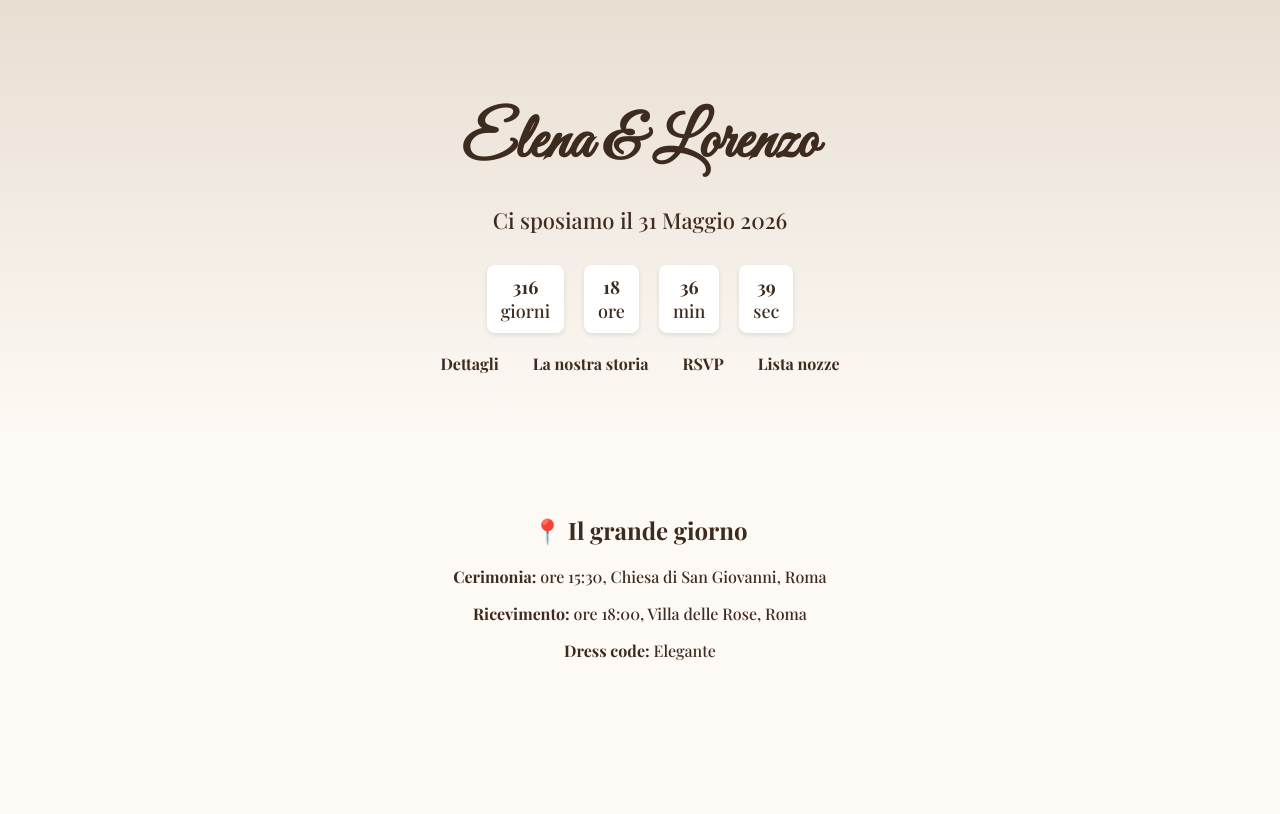
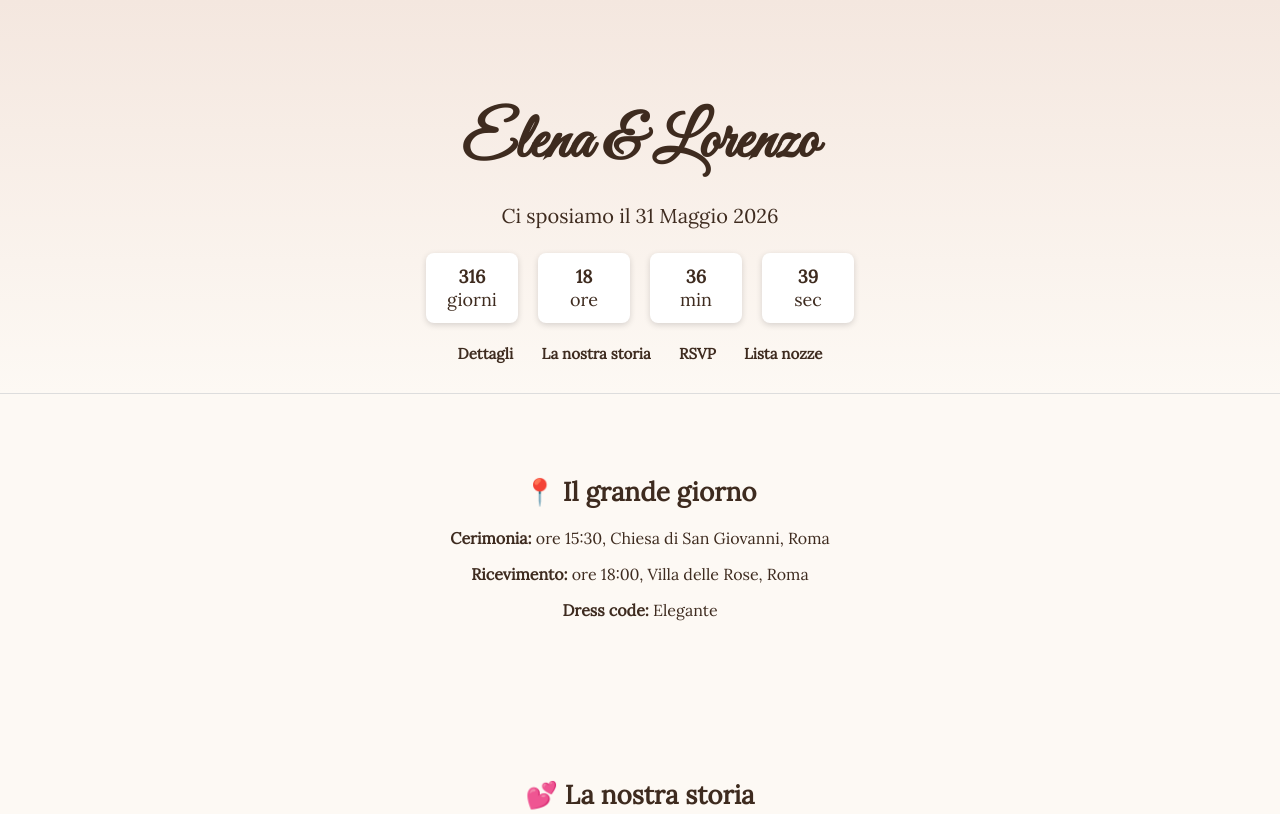
Before and after one commit to loll0ne/matrimonio-elena-lorenzo, a plain HTML site: page index.html in a window 1280 px wide. Shown: the top 814 px of the page. Drawn offline with nearby package versions, Linux system fonts and the light colour scheme.

Commit message:
style.css

```diff
--- a/style.css
+++ b/style.css
@@ -1,7 +1,7 @@
 
 body {
   margin: 0;
-  font-family: 'Playfair Display', serif;
+  font-family: 'Lora', serif;
   background-color: #fdf9f4;
   color: #3e2b1f;
   scroll-behavior: smooth;
@@ -9,46 +9,48 @@ body {
 
 header {
   text-align: center;
-  padding: 60px 20px;
-  background: linear-gradient(to bottom, #e8ded2, #fdf9f4);
+  padding: 60px 20px 30px;
+  background: linear-gradient(to bottom, #f4e7df, #fdf9f4);
+  position: sticky;
+  top: 0;
+  z-index: 10;
+  border-bottom: 1px solid #ddd;
 }
-
 .hero-title {
   font-family: 'Great Vibes', cursive;
   font-size: 64px;
   margin-bottom: 10px;
 }
-
 .hero-date {
-  font-size: 22px;
-  margin-bottom: 30px;
+  font-size: 20px;
+  margin-bottom: 25px;
 }
-
 nav {
-  margin-top: 20px;
+  margin-top: 10px;
 }
 nav a {
-  margin: 0 15px;
+  margin: 0 12px;
   text-decoration: none;
   color: #3e2b1f;
   font-weight: bold;
-  font-size: 16px;
+  font-size: 15px;
 }
-
 .section {
   padding: 60px 20px;
   text-align: center;
 }
-
-form {
-  max-width: 400px;
+.section h2 {
+  margin-bottom: 20px;
+  font-size: 26px;
+}
+form, iframe {
+  max-width: 500px;
   margin: auto;
-  display: flex;
-  flex-direction: column;
 }
 input, textarea {
   margin-bottom: 15px;
   padding: 10px;
+  width: 100%;
   border-radius: 5px;
   border: 1px solid #ccc;
 }
@@ -63,7 +65,6 @@ button {
 button:hover {
   background-color: #5a3d2c;
 }
-
 .countdown {
   font-size: 18px;
   display: flex;
@@ -73,13 +74,14 @@ button:hover {
 }
 .countdown div {
   background-color: #fff;
-  padding: 10px 14px;
+  padding: 12px 16px;
   border-radius: 8px;
-  box-shadow: 0 2px 5px rgba(0,0,0,0.1);
+  box-shadow: 0 2px 6px rgba(0,0,0,0.15);
+  min-width: 60px;
 }
-
 footer {
   text-align: center;
   background-color: #e8ded2;
   padding: 20px;
+  font-size: 14px;
 }
```
